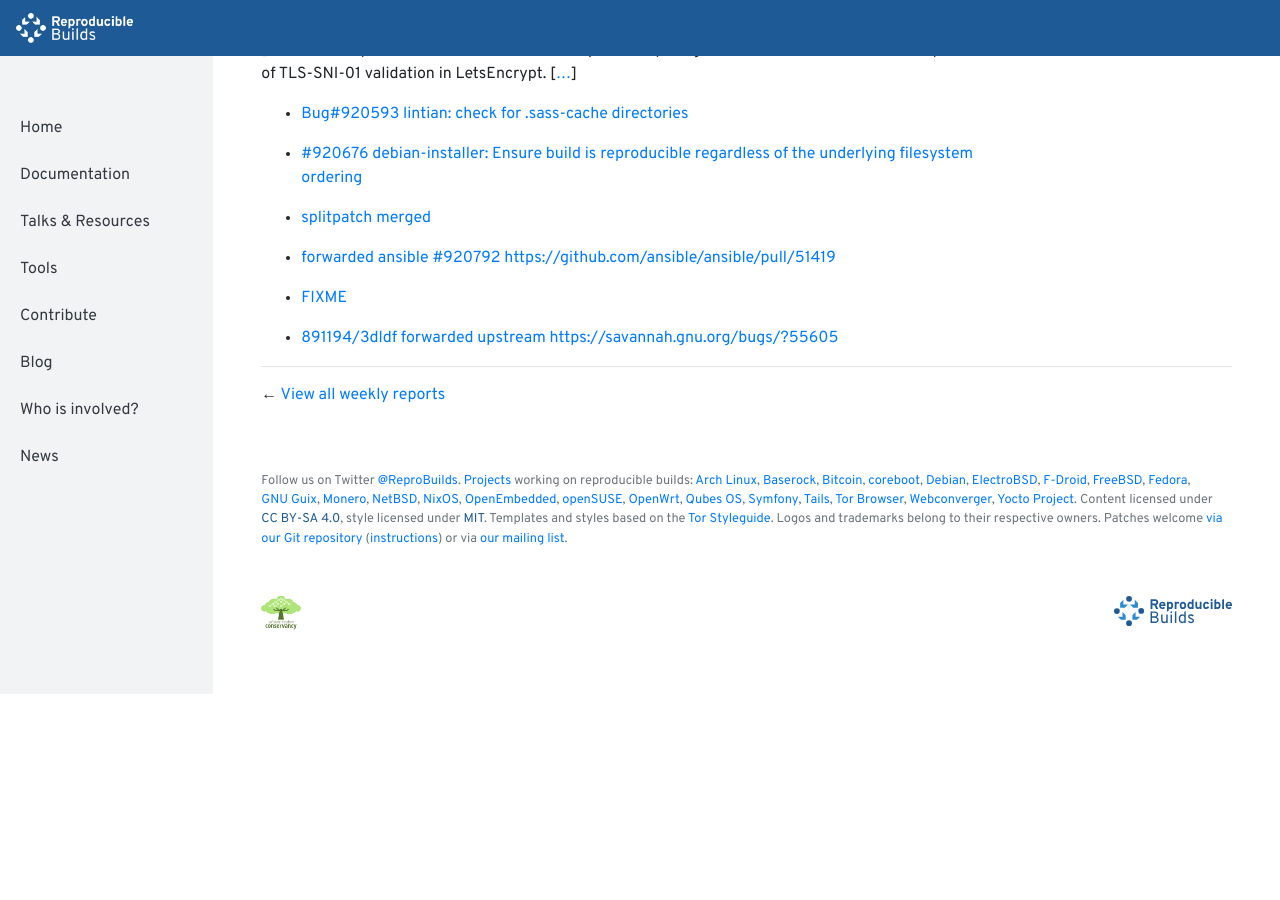
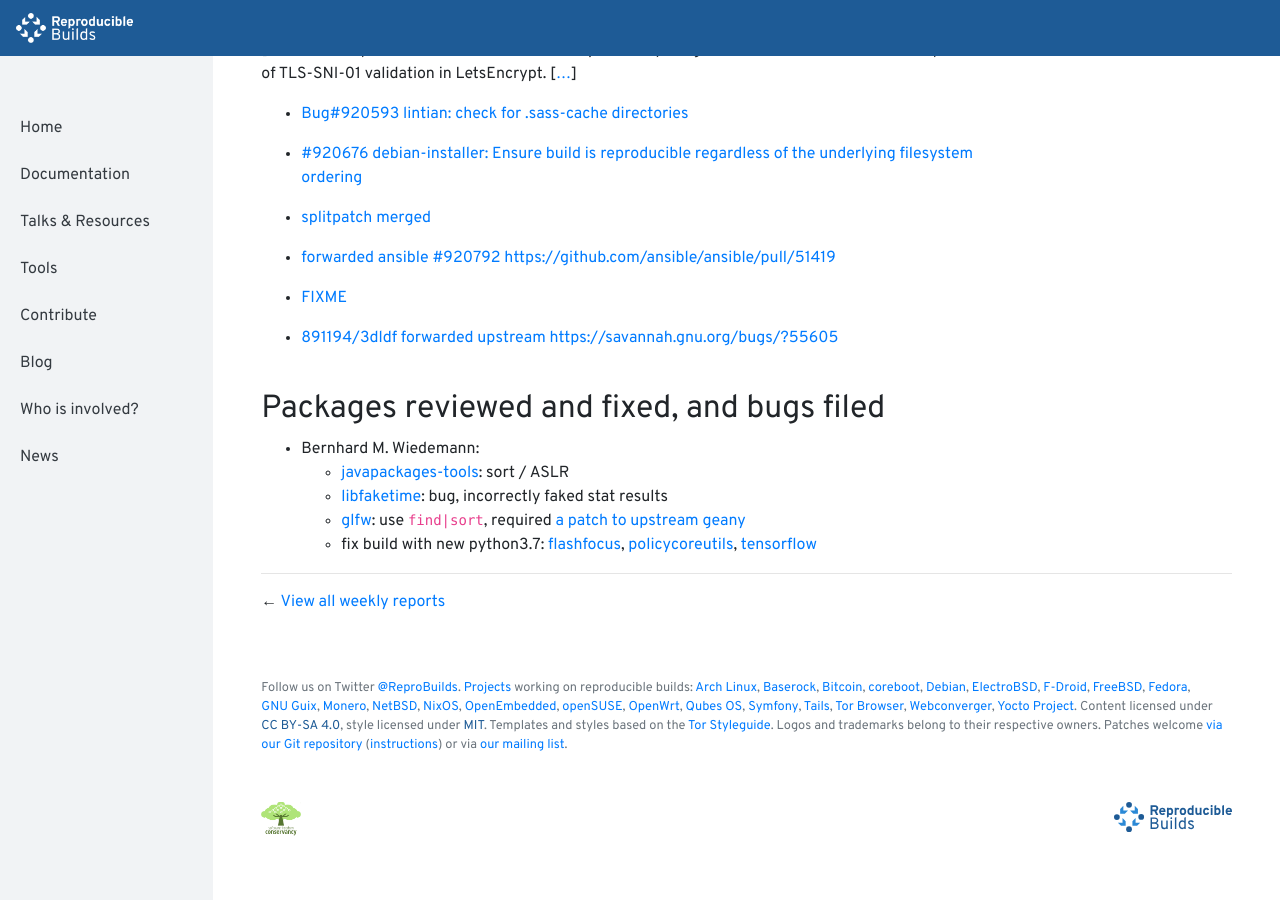
Before and after one commit to prototypefund/reproducible-website, a Jekyll site: the page built from _blog/posts/197.md, in a window 1280 px wide and 900 px high, scrolled down 309 px. Built offline with Jekyll 4.4.1, drawn with Linux system fonts in a browser that asks for light colours; before the commit the page ends 1003 px from its top, so only the background shows below that.

Commit message:
197: +6 patches

```diff
--- a/_blog/posts/197.md
+++ b/_blog/posts/197.md
@@ -18,3 +18,11 @@
 * [FIXME](https://bugs.debian.org/920732)
 
 * [891194/3dldf forwarded upstream https://savannah.gnu.org/bugs/?55605](https://savannah.gnu.org/bugs/?55605)
+
+## Packages reviewed and fixed, and bugs filed
+
+* Bernhard M. Wiedemann:
+    * [javapackages-tools](https://github.com/fedora-java/javapackages/pull/66): sort / ASLR
+    * [libfaketime](https://github.com/wolfcw/libfaketime/issues/183): bug, incorrectly faked stat results
+    * [glfw](https://build.opensuse.org/request/show/670533): use `find|sort`, required [a patch to upstream geany](https://github.com/geany/geany/pull/1991)
+    * fix build with new python3.7: [flashfocus](https://build.opensuse.org/request/show/670190), [policycoreutils](https://build.opensuse.org/request/show/670302), [tensorflow](https://build.opensuse.org/request/show/670481)
```
